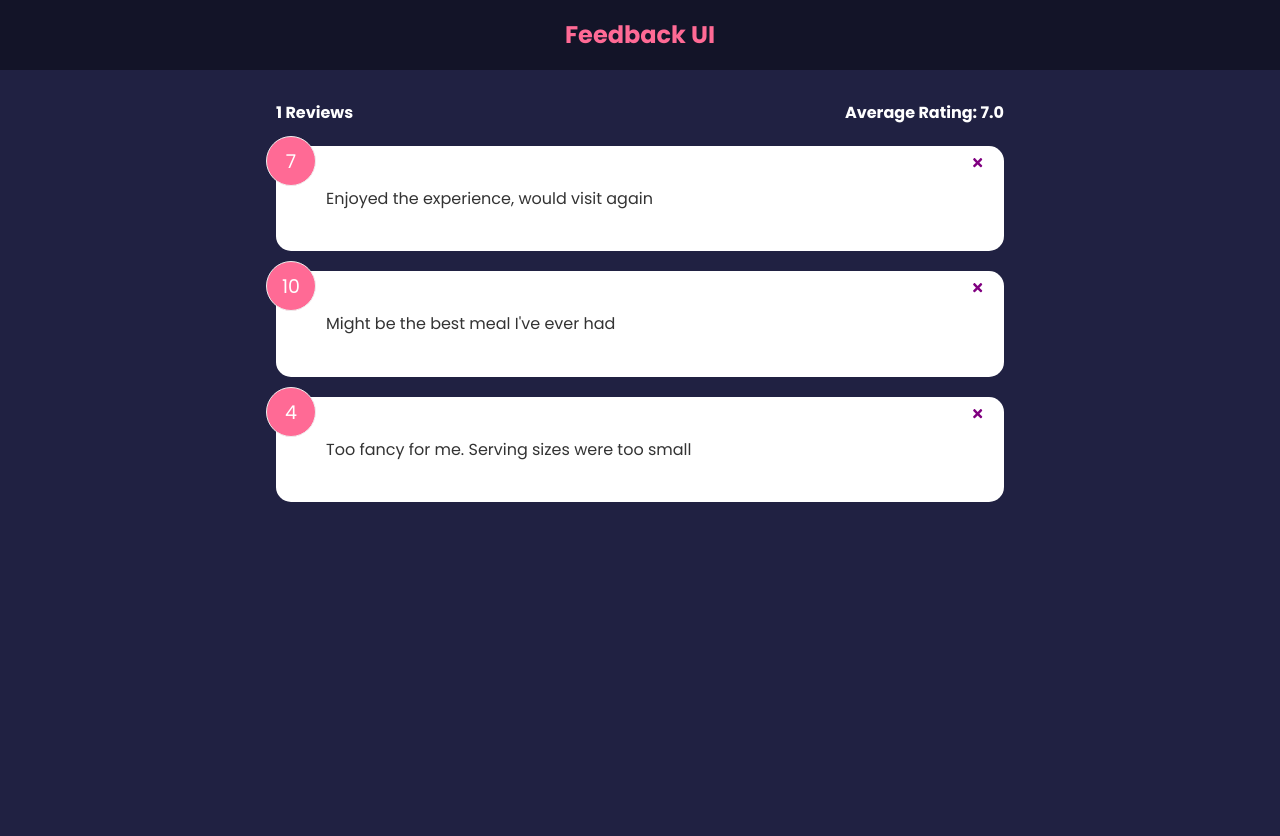
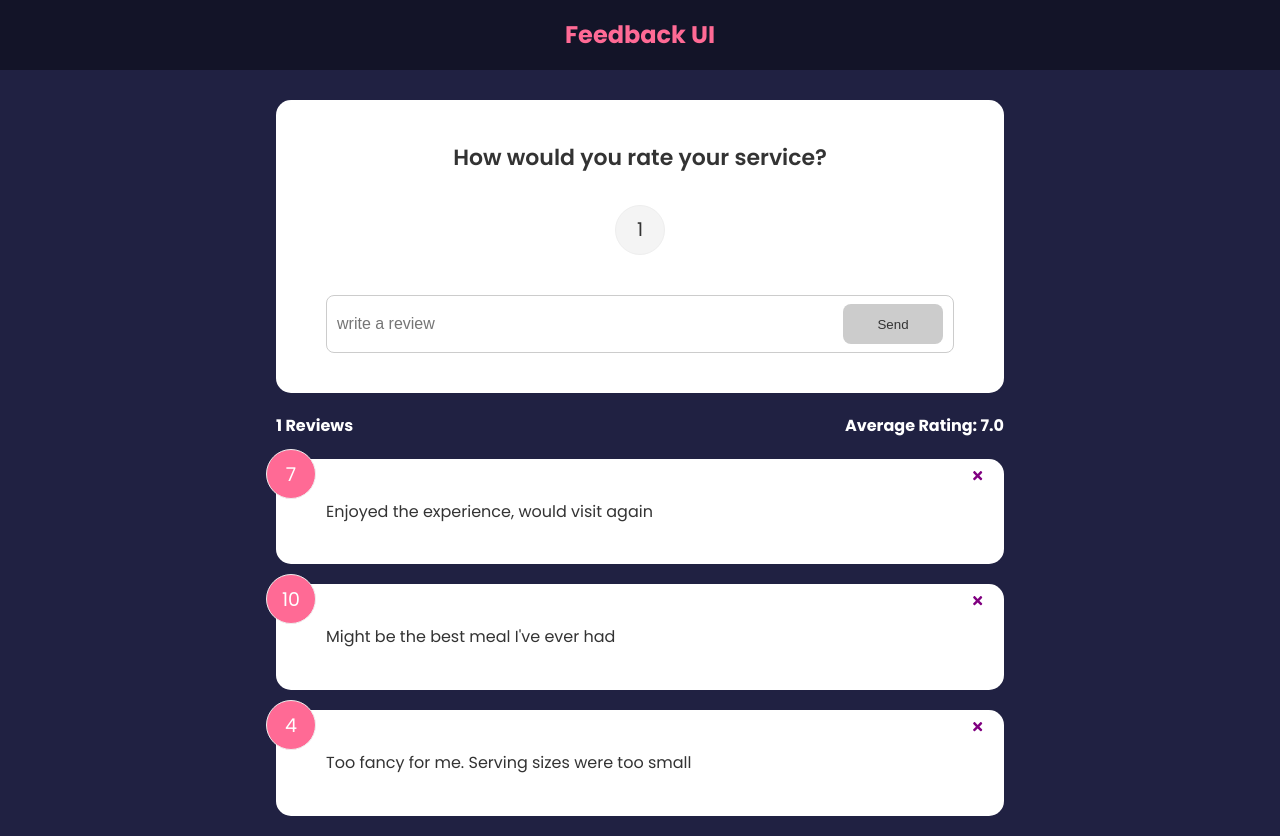
Before and after one commit to bradmeyn/feedback-app, a React (Create React App) app: page / in a window 1280 px wide. Before the commit the page ends 800 px from the top, so only its background shows below. Built offline with nearby package versions, Linux system fonts and the light colour scheme.

Commit message:
implement ability to add new items and animate with framer motion

```diff
--- a/package.json
+++ b/package.json
@@ -6,10 +6,12 @@
     "@testing-library/jest-dom": "^5.16.4",
     "@testing-library/react": "^13.1.1",
     "@testing-library/user-event": "^13.5.0",
+    "framer-motion": "^6.3.2",
     "react": "^18.0.0",
     "react-dom": "^18.0.0",
     "react-icons": "^4.3.1",
     "react-scripts": "5.0.1",
+    "uuid": "^8.3.2",
     "web-vitals": "^2.1.4"
   },
   "scripts": {
--- a/src/App.js
+++ b/src/App.js
@@ -1,48 +1,53 @@
-import { useState } from "react"
-import Header from "./components/Header"
-import FeedbackList from "./components/FeedbackList"
-import FeedbackStats from "./components/FeedbackStats";
+import { v4 as uuidv4 } from 'uuid';
+import { useState } from 'react';
+import Header from './components/Header';
+import FeedbackList from './components/FeedbackList';
+import FeedbackStats from './components/FeedbackStats';
+import FeedbackForm from './components/FeedbackForm';
 
-function App(){
+function App() {
   const [feedback, setFeedback] = useState([
     {
       id: 1,
       rating: 7,
-            text: 'Enjoyed the experience, would visit again'
+      text: 'Enjoyed the experience, would visit again',
     },
 
     {
       id: 2,
       rating: 10,
-            text: "Might be the best meal I've ever had"
+      text: "Might be the best meal I've ever had",
     },
 
     {
       id: 3,
       rating: 4,
-            text: 'Too fancy for me. Serving sizes were too small'
-        }
+      text: 'Too fancy for me. Serving sizes were too small',
+    },
   ]);
 
+  const addFeedback = (newFeedback) => {
+    newFeedback.id = uuidv4();
+    console.log(newFeedback);
+    setFeedback([newFeedback, ...feedback]);
+  };
+
   const deleteFeedback = (id) => {
-        if(window.confirm('Are you sure you want to delete?')){
-            setFeedback(feedback.filter((item) =>
-                item.id !== id
-            ))
+    if (window.confirm('Are you sure you want to delete?')) {
+      setFeedback(feedback.filter((item) => item.id !== id));
     }
-
-    }
+  };
 
   return (
     <>
       <Header />
-        <div className="container">
-            <FeedbackStats feedback={feedback}/>
-            <FeedbackList feedback={feedback} handleDelete={deleteFeedback}/>
+      <div className='container'>
+        <FeedbackForm handleAdd={addFeedback} />
+        <FeedbackStats feedback={feedback} />
+        <FeedbackList feedback={feedback} handleDelete={deleteFeedback} />
       </div>
     </>
-
-    )
+  );
 }
 
-export default App
+export default App;
--- /dev/null
+++ b/src/components/FeedbackForm.jsx
@@ -0,0 +1,65 @@
+import Card from './shared/Card';
+import { useState } from 'react';
+import Button from './shared/Button';
+import RatingSelect from './RatingSelect';
+
+function FeedbackForm({ handleAdd }) {
+  const [text, setText] = useState('');
+  const [btnDisabled, setBtnDisabled] = useState(true);
+  const [message, setMessage] = useState('');
+  const [rating, setRating] = useState('');
+
+  const handleTextChange = (e) => {
+    if (text === '') {
+      setBtnDisabled(true);
+      setMessage(null);
+    } else if (text !== '' && text.trim().length <= 10) {
+      setMessage('Text must be at least 10 characters');
+      setBtnDisabled(true);
+    } else {
+      setMessage(null);
+      setBtnDisabled(false);
+    }
+    setText(e.target.value);
+  };
+
+  const handleSubmit = (e) => {
+    e.preventDefault();
+    if (text.trim().length > 10) {
+      const newFeedback = {
+        text,
+        rating,
+      };
+
+      handleAdd(newFeedback);
+      setText('');
+    }
+  };
+
+  return (
+    <Card>
+      <form onSubmit={handleSubmit}>
+        <h2>How would you rate your service?</h2>
+        <RatingSelect
+          select={(rating) => {
+            setRating(rating);
+          }}
+        />
+        <div className='input-group'>
+          <input
+            onChange={handleTextChange}
+            type='text'
+            placeholder='write a review'
+            value={text}
+          />
+          <Button type='submit' isDisabled={btnDisabled}>
+            Send
+          </Button>
+        </div>
+        {message && <div className='message'>{message}</div>}
+      </form>
+    </Card>
+  );
+}
+
+export default FeedbackForm;
--- a/src/components/FeedbackList.jsx
+++ b/src/components/FeedbackList.jsx
@@ -1,19 +1,38 @@
-import React from "react";
-import FeedbackItem from "./FeedbackItem";
+import React from 'react';
+import FeedbackItem from './FeedbackItem';
+import { motion, AnimatePresence } from 'framer-motion';
 
 function FeedbackList({ feedback, handleDelete }) {
   if (!feedback || feedback.length === 0) {
     return <p>Waiting on feedback</p>;
   }
 
+  // return (
+  //   <div className='feedback-list'>
+  //     {feedback.map((item) => (
+  //       <FeedbackItem key={item.id} item={item} handleDelete={handleDelete} />
+  //     ))}
+  //   </div>
+  // );
+
   return (
-    <div className="feedback-list">
-      {feedback.map((item) => (
-        <FeedbackItem
-        key={item.id}
-        item={item}
-        handleDelete={handleDelete} />
-      ))}
+    <div className='feedback-list'>
+      <AnimatePresence>
+        {feedback.map((item) => (
+          <motion.div
+            key={item.id}
+            initial={{ opacity: 0 }}
+            animate={{ opacity: 1 }}
+            exit={{ opacity: 0 }}
+          >
+            <FeedbackItem
+              key={item.id}
+              item={item}
+              handleDelete={handleDelete}
+            />
+          </motion.div>
+        ))}
+      </AnimatePresence>
     </div>
   );
 }
--- /dev/null
+++ b/src/components/RatingSelect.jsx
@@ -0,0 +1,28 @@
+import { useState } from 'react';
+
+function RatingSelect({ select }) {
+  const [selected, setSelected] = useState(10);
+
+  const handleChange = (e) => {
+    setSelected(+e.currentTarget.value);
+    select(selected);
+  };
+
+  return (
+    <ul className='rating'>
+      <li>
+        <input
+          type='radio'
+          id='num1'
+          name='rating'
+          value='1'
+          checked={selected === 1}
+          onChange={handleChange}
+        ></input>
+        <label htmlFor='num1'>1</label>
+      </li>
+    </ul>
+  );
+}
+
+export default RatingSelect;
--- /dev/null
+++ b/src/components/shared/Button.jsx
@@ -0,0 +1,25 @@
+import { isDisabled } from '@testing-library/user-event/dist/utils';
+import PropTypes from 'prop-types';
+
+function Button({ children, version, type, isDisabled }) {
+  return (
+    <button type={type} disabled={isDisabled} className={`btn btn-${version}`}>
+      {children}
+    </button>
+  );
+}
+
+Button.defaultProps = {
+  version: 'primary',
+  type: 'button',
+  isDisabled: false,
+};
+
+Button.propTypes = {
+  children: PropTypes.node.isRequired,
+  version: PropTypes.string,
+  type: PropTypes.string,
+  isDisabled: PropTypes.bool,
+};
+
+export default Button;
```
Also changed, not shown: 2 other files (tests, documents, lock files or other folders). Lines whose indentation alone changed are shown as unchanged.
